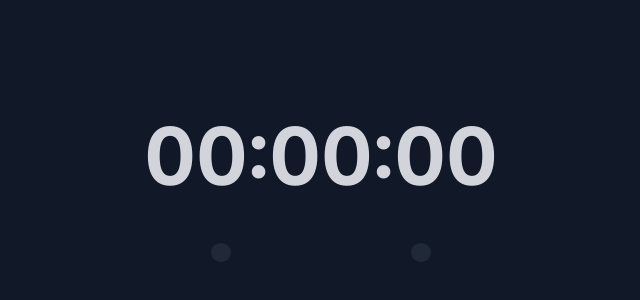
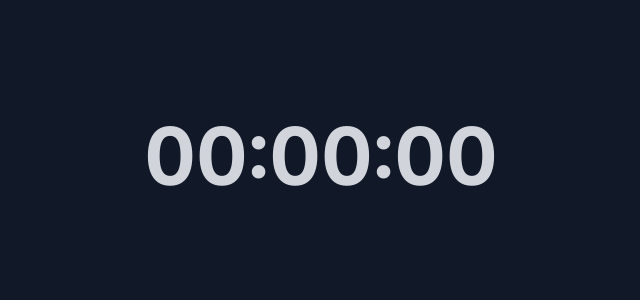
Before and after one commit to Peptski/OverlayClock, an Angular app: page / in a window 1280 px wide. Shown: the part 196-496 px from the top of the page, without its empty margins (319-959 px from the left). Built offline with nearby package versions, Linux system fonts and the light colour scheme; some icons are missing.

Commit message:
CSS & HTML rewritten

```diff
--- a/src/app/clock/clock.component.css
+++ b/src/app/clock/clock.component.css
@@ -1,26 +1,22 @@
-img {
-  width: 32px;
-}
-
-.wrapper {
+.container {
   width: 100vw;
   height: 100vh;
   display: flex;
   justify-content: center;
   align-items: center;
-  background-color: #0f172a;
-  color: #d1d5db;
+  background-color: #14171c;
+  color: #c1c7d1;
   position: relative;
 }
 
-.container {
+.clock {
   max-width: 15rem;
   display: grid;
   grid-template-rows: 1fr 1fr;
   grid-template-columns: 1fr 1fr 1fr 1fr;
 }
 
-.container h1 {
+.clock__time {
   grid-column: 1 / 5;
   text-align: center;
   font-size: 3rem;
@@ -28,23 +24,14 @@
   font-variant-numeric: tabular-nums;
 }
 
-.container i {
+.clock__icon {
   margin: auto;
   font-size: 2rem;
   padding: 0.6rem;
-  color: #d1d5db;
+  color: #c1c7d1;
   border-radius: 50%;
   z-index: 1;
   cursor: pointer;
-}
-
-.hover {
-  background-color: #1f2937;
-}
-
-.hover:hover {
-  background-color: #374151;
-  color: #e5e7eb;
 }
 
 .ph-play,
@@ -58,10 +45,10 @@
   grid-row: 2 / 3;
 }
 
-.settings {
+.container__settings {
   position: absolute;
   top: 2rem;
   right: 2rem;
-  font-size: 2rem;
+  font-size: 3.2rem;
   cursor: pointer;
 }
--- a/src/app/clock/clock.component.html
+++ b/src/app/clock/clock.component.html
@@ -1,9 +1,7 @@
-<div class="wrapper" [style.backgroundColor]="currentSettings.bgColor">
-  <div
-    class="container"
-    [style.minWidth]="5 * currentSettings.fontSize + 'rem'"
-  >
+<div class="container" [style.backgroundColor]="currentSettings.bgColor">
+  <main class="clock" [style.minWidth]="5 * currentSettings.fontSize + 'rem'">
     <h1
+      class="clock__time"
       [style.fontSize]="currentSettings.fontSize + 'rem'"
       [style.color]="currentSettings.fontColor"
       [style.fontWeight]="currentSettings.fontWeight"
@@ -14,28 +12,28 @@
     </h1>
 
     <i
+      class="clock__icon ph-play"
       *ngIf="!running"
       [style.fontSize]="currentSettings.fontSize * 0.66 + 'rem'"
       [style.color]="currentSettings.fontColor"
-      class="ph-play icon hover"
       [ngClass]="{ hover: currentSettings.bgColor === '#111827' }"
       (click)="start()"
     ></i>
     <i
+      class="clock__icon ph-pause"
       *ngIf="running"
       [style.fontSize]="currentSettings.fontSize * 0.66 + 'rem'"
       [style.color]="currentSettings.fontColor"
-      class="ph-pause icon hover"
       [ngClass]="{ hover: currentSettings.bgColor === '#111827' }"
       (click)="stop()"
     ></i>
     <i
+      class="clock__icon ph-arrow-counter-clockwise"
       [style.fontSize]="currentSettings.fontSize * 0.66 + 'rem'"
       [style.color]="currentSettings.fontColor"
-      class="ph-arrow-counter-clockwise icon hover"
       [ngClass]="{ hover: currentSettings.bgColor === '#111827' }"
       (click)="clearValue()"
     ></i>
-  </div>
-  <i (click)="toggleSettings()" class="ph-gear settings"></i>
+  </main>
+  <i (click)="toggleSettings()" class="ph-gear container__settings"></i>
 </div>
```
